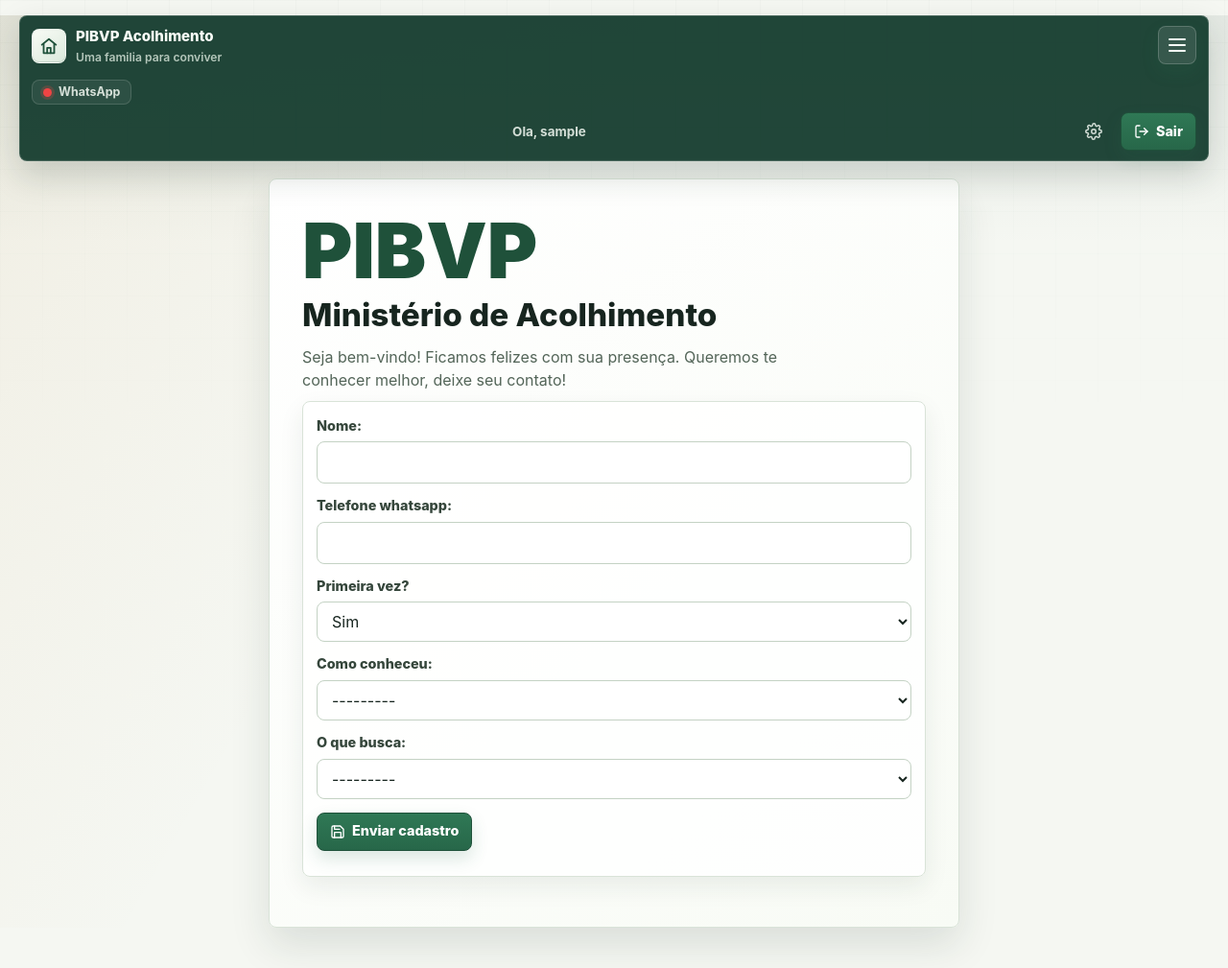
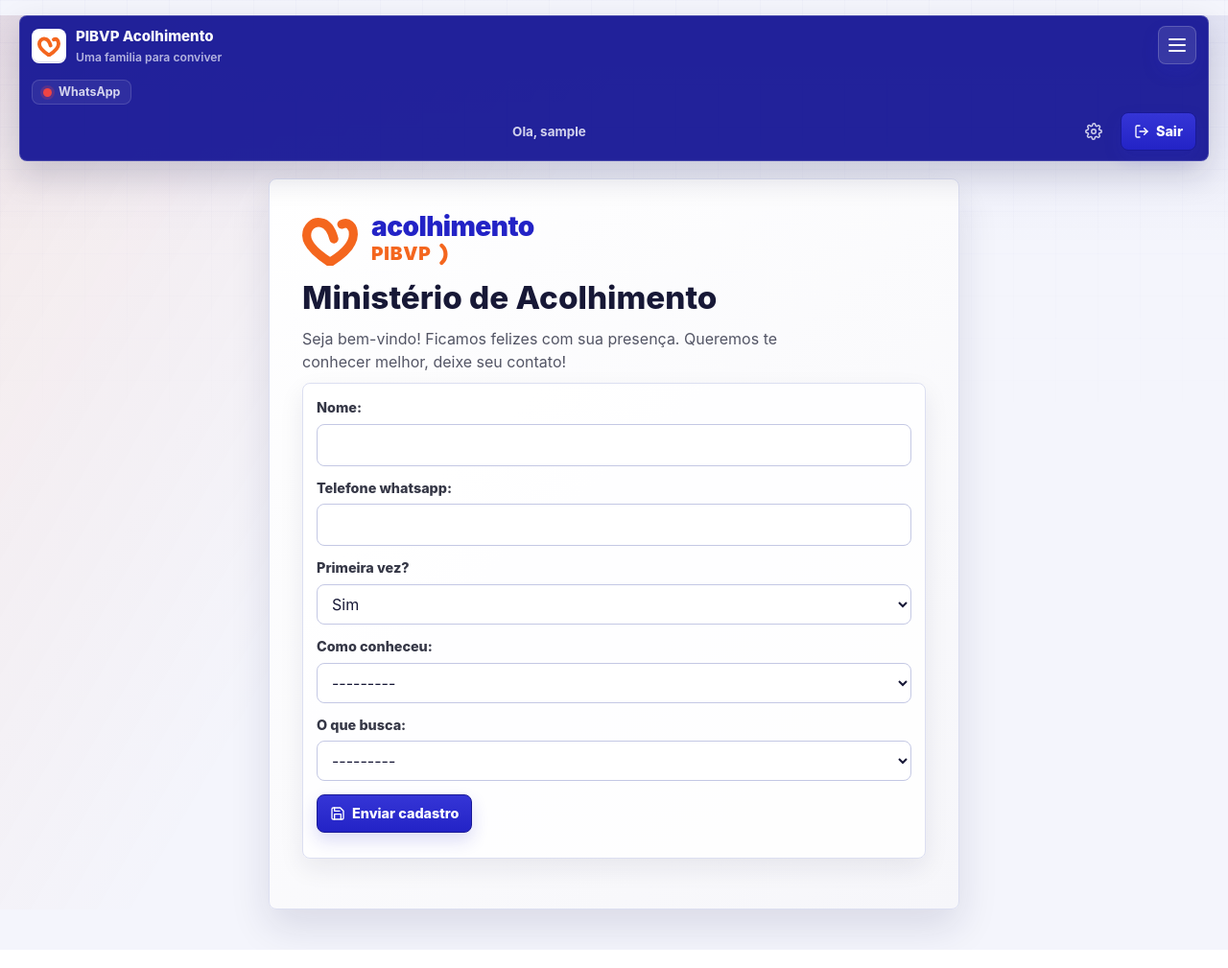
Before and after one commit to simoesjonatas/acolhimento_pibvp, a Django app: page /auto-cadastro/ in a window 1280 px wide. Shown: the whole page at 96% size. Run offline with Django 4.2, Linux system fonts and the light colour scheme; the visitor is signed in with stand-in values (Sample User, id 1); data that the repository does not hold is empty.

Commit message:
feat: update branding and color scheme across templates

```diff
--- a/static/css/base.css
+++ b/static/css/base.css
@@ -1,23 +1,33 @@
 :root {
+    /* Marca Acolhimento PIBVP */
+    --brand-orange: #f4661e;
+    --brand-orange-strong: #d1500d;
+    --brand-orange-ink: #9a3c07;
+    --brand-blue: #2323c6;
+    --brand-blue-deep: #191996;
+
     /* Design tokens */
-    --bg: #f5f7f2;
-    --bg-strong: #183f31;
+    --bg: #f4f5fc;
+    --bg-strong: #191996;
     --surface: #ffffff;
-    --surface-soft: #f8faf6;
-    --surface-tint: #edf4ef;
-    --text: #17251f;
-    --muted: #627267;
-    --line: #d9e3d8;
-    --line-strong: #c4d2c4;
-    --primary: #276749;
-    --primary-strong: #1f513a;
-    --accent: #c18a38;
-    --accent-soft: #fff4df;
+    --surface-soft: #f8f9fe;
+    --surface-tint: #eeeffb;
+    --text: #171836;
+    --muted: #5f6484;
+    --line: #dcdff1;
+    --line-strong: #c4c8e4;
+    --primary: #2323c6;
+    --primary-strong: #191996;
+    --accent: #f4661e;
+    --accent-strong: #d1500d;
+    --accent-ink: #9a3c07;
+    --accent-soft: #fff1e7;
+    --accent-line: #f7b48c;
     --danger: #a33a32;
     --danger-soft: #fff0ef;
     --radius: 8px;
-    --shadow: 0 18px 42px rgba(28, 52, 39, 0.12);
-    --shadow-soft: 0 10px 26px rgba(28, 52, 39, 0.08);
+    --shadow: 0 18px 42px rgba(23, 24, 70, 0.12);
+    --shadow-soft: 0 10px 26px rgba(23, 24, 70, 0.08);
 }
 
 /* Reset & document */
@@ -33,8 +43,8 @@ body {
     margin: 0;
     min-height: 100vh;
     background:
-        linear-gradient(180deg, rgba(24, 63, 49, 0.08) 0, rgba(24, 63, 49, 0) 240px),
-        linear-gradient(120deg, rgba(193, 138, 56, 0.08) 0, rgba(193, 138, 56, 0) 38%),
+        linear-gradient(180deg, rgba(25, 25, 150, 0.08) 0, rgba(25, 25, 150, 0) 240px),
+        linear-gradient(120deg, rgba(244, 102, 30, 0.08) 0, rgba(244, 102, 30, 0) 38%),
         var(--bg);
     color: var(--text);
     font-family: Inter, ui-sans-serif, system-ui, -apple-system, BlinkMacSystemFont, "Segoe UI", sans-serif;
@@ -48,8 +58,8 @@ body::before {
     inset: 0;
     pointer-events: none;
     background-image:
-        linear-gradient(rgba(24, 63, 49, 0.035) 1px, transparent 1px),
-        linear-gradient(90deg, rgba(24, 63, 49, 0.035) 1px, transparent 1px);
+        linear-gradient(rgba(25, 25, 150, 0.035) 1px, transparent 1px),
+        linear-gradient(90deg, rgba(25, 25, 150, 0.035) 1px, transparent 1px);
     background-size: 44px 44px;
     mask-image: linear-gradient(180deg, rgba(0, 0, 0, 0.58), transparent 58%);
     z-index: 0;
@@ -69,8 +79,8 @@ body::before {
     padding: 10px 12px;
     border: 1px solid rgba(255, 255, 255, 0.16);
     border-radius: var(--radius);
-    background: rgba(24, 63, 49, 0.96);
-    box-shadow: 0 14px 34px rgba(20, 44, 33, 0.18);
+    background: rgba(25, 25, 150, 0.96);
+    box-shadow: 0 14px 34px rgba(18, 18, 60, 0.18);
     display: flex;
     align-items: center;
     justify-content: space-between;
@@ -92,7 +102,7 @@ body::before {
     grid-template-columns: 38px minmax(132px, max-content);
     align-items: center;
     gap: 10px;
-    color: #f6fff9;
+    color: #f9f9fc;
     flex: 0 0 auto;
 }
 
@@ -101,27 +111,22 @@ body::before {
     height: 38px;
     border: 1px solid rgba(255, 255, 255, 0.22);
     border-radius: var(--radius);
-    background: linear-gradient(145deg, #f8fbf5 0%, #dbe9dc 100%);
-    color: var(--primary-strong);
+    background: #ffffff;
     display: inline-flex;
     align-items: center;
     justify-content: center;
-    box-shadow: inset 0 -1px 0 rgba(24, 63, 49, 0.12);
+    box-shadow: inset 0 -1px 0 rgba(25, 25, 150, 0.12);
 }
 
-.brand-mark svg {
-    width: 22px;
-    height: 22px;
-    stroke: currentColor;
-    fill: none;
-    stroke-width: 2;
-    stroke-linecap: round;
-    stroke-linejoin: round;
+.brand-mark img {
+    width: 24px;
+    height: auto;
+    display: block;
 }
 
 .brand {
     display: block;
-    color: #fbfff9;
+    color: #fbfbfd;
     font-size: 0.94rem;
     font-weight: 800;
     letter-spacing: 0;
@@ -130,7 +135,7 @@ body::before {
 .brand-sub {
     display: block;
     margin-top: 1px;
-    color: rgba(238, 250, 239, 0.72);
+    color: rgba(238, 239, 252, 0.72);
     font-size: 0.76rem;
     font-weight: 600;
 }
@@ -168,7 +173,7 @@ body::before {
     height: 2px;
     margin: 0 auto;
     border-radius: 999px;
-    background: #f7fff8;
+    background: #fafafc;
     transition: transform 0.15s ease, opacity 0.15s ease;
 }
 
@@ -186,7 +191,7 @@ body::before {
 
 .nav-link,
 .profile-chip {
-    color: rgba(250, 255, 249, 0.82);
+    color: rgba(249, 249, 255, 0.82);
     text-decoration: none;
     padding: 8px 10px;
     border: 1px solid transparent;
@@ -408,7 +413,7 @@ input[type="submit"] {
     min-height: 40px;
     border: 1px solid var(--primary-strong);
     border-radius: var(--radius);
-    background: linear-gradient(180deg, #2f7855 0%, var(--primary) 100%);
+    background: linear-gradient(180deg, #3535d6 0%, var(--primary) 100%);
     color: #ffffff;
     text-decoration: none;
     padding: 9px 13px;
@@ -421,7 +426,7 @@ input[type="submit"] {
     justify-content: center;
     gap: 7px;
     line-height: 1.1;
-    box-shadow: 0 8px 18px rgba(39, 103, 73, 0.16);
+    box-shadow: 0 8px 18px rgba(35, 35, 198, 0.16);
     transition: transform 0.12s ease, box-shadow 0.12s ease, background-color 0.12s ease;
 }
 
@@ -565,7 +570,7 @@ form p {
 label {
     display: block;
     margin-bottom: 6px;
-    color: #35463b;
+    color: #353746;
     font-size: 0.9rem;
     font-weight: 800;
 }
--- a/static/css/pages.css
+++ b/static/css/pages.css
@@ -3495,6 +3495,55 @@ a.kpi-card:hover {
 }
 
 /* Login */
+/* Lockup da marca (coracao + assinatura) */
+.brand-lockup {
+    display: inline-flex;
+    align-items: center;
+    gap: 14px;
+    margin-bottom: 18px;
+}
+
+.brand-lockup-mark {
+    width: 58px;
+    height: auto;
+    display: block;
+    flex: 0 0 auto;
+}
+
+.brand-lockup-words {
+    display: grid;
+    gap: 3px;
+    line-height: 1;
+}
+
+.brand-lockup-name {
+    color: var(--brand-blue);
+    font-size: clamp(1.35rem, 3vw, 1.75rem);
+    font-weight: 900;
+    letter-spacing: -0.02em;
+}
+
+.brand-lockup-org {
+    display: inline-flex;
+    align-items: center;
+    gap: 8px;
+    color: var(--brand-orange);
+    font-size: clamp(0.98rem, 2vw, 1.2rem);
+    font-weight: 900;
+    letter-spacing: 0.04em;
+}
+
+.brand-lockup-arc {
+    width: 0.5em;
+    height: 1.25em;
+    flex: 0 0 auto;
+}
+
+.brand-lockup-centered {
+    justify-content: center;
+    margin-bottom: 6px;
+}
+
 .login-shell {
     width: min(980px, 100%);
     display: grid;
@@ -3593,7 +3642,7 @@ a.kpi-card:hover {
     border: 1px solid var(--line);
     border-radius: var(--radius);
     padding: clamp(20px, 4vw, 34px);
-    background: linear-gradient(140deg, #ffffff 0%, #f8fbf5 100%);
+    background: linear-gradient(140deg, #ffffff 0%, #f6f6fa 100%);
     box-shadow: var(--shadow);
 }
 
@@ -3611,7 +3660,7 @@ a.kpi-card:hover {
 
 .forbidden-text {
     max-width: 56ch;
-    color: #536558;
+    color: #535565;
 }
 
 /* Responsive pages */
--- a/templates/auto_cadastro_form.html
+++ b/templates/auto_cadastro_form.html
@@ -1,11 +1,24 @@
 {% extends 'base.html' %}
+{% load static %}
 
 {% block title %}Ministério de Acolhimento{% endblock %}
 
 {% block content %}
 <section class="forbidden-wrap">
     <div class="forbidden-card">
-        <p class="forbidden-code">PIBVP</p>
+        <div class="brand-lockup brand-lockup-centered">
+            <img class="brand-lockup-mark" src="{% static 'img/logo-marca.svg' %}" alt="" width="66" height="63">
+            <span class="brand-lockup-words">
+                <span class="brand-lockup-name">acolhimento</span>
+                <span class="brand-lockup-org">
+                    PIBVP
+                    <svg class="brand-lockup-arc" viewBox="0 0 16 40" aria-hidden="true">
+                        <path d="M4 5 C13 13 13 27 4 35" fill="none" stroke="currentColor"
+                              stroke-width="7" stroke-linecap="round"/>
+                    </svg>
+                </span>
+            </span>
+        </div>
         <h1>Ministério de Acolhimento</h1>
         <p class="forbidden-text">Seja bem-vindo! Ficamos felizes com sua presença. Queremos te conhecer melhor, deixe seu contato!</p>
 
--- a/templates/base.html
+++ b/templates/base.html
@@ -4,7 +4,7 @@
     {% load static %}
     <meta charset="UTF-8">
     <meta name="viewport" content="width=device-width, initial-scale=1.0">
-    <meta name="theme-color" content="#1f513a">
+    <meta name="theme-color" content="#191996">
     <title>{% block title %}Acolhimento PIBVP{% endblock %}</title>
     <link rel="icon" type="image/svg+xml" href="{% static 'img/site-icon.svg' %}">
     <link rel="stylesheet" href="{% static 'css/base.css' %}">
@@ -13,13 +13,13 @@
         /* Indicador discreto de conexao do WhatsApp no header. */
         .wa-menu-status { display:inline-flex; align-items:center; gap:7px; padding:6px 11px;
             border-radius: var(--radius); border:1px solid rgba(255,255,255,.14);
-            background:rgba(255,255,255,.06); color:rgba(250,255,249,.82);
+            background:rgba(255,255,255,.06); color:rgba(249, 249, 255,.82);
             font-size:.78rem; font-weight:700; line-height:1; text-decoration:none; white-space:nowrap; }
         a.wa-menu-status:hover { background:rgba(255,255,255,.12); color:#fff; }
         .wa-menu-dot { width:9px; height:9px; border-radius:50%; background:#9ca3af; flex:0 0 auto;
             box-shadow:0 0 0 3px rgba(255,255,255,.08); }
         .wa-menu-status.wa-ok   .wa-menu-dot { background:#22c55e; box-shadow:0 0 0 3px rgba(34,197,94,.20); }
-        .wa-menu-status.wa-wait .wa-menu-dot { background:#f59e0b; box-shadow:0 0 0 3px rgba(245,158,11,.20); }
+        .wa-menu-status.wa-wait .wa-menu-dot { background:#e2550e; box-shadow:0 0 0 3px rgba(245,158,11,.20); }
         .wa-menu-status.wa-off  .wa-menu-dot { background:#ef4444; box-shadow:0 0 0 3px rgba(239,68,68,.20); }
         /* Mobile: o header-right vira grid; o badge fica em linha propria, compacto a
            esquerda (justify-self:start impede o esticao) e nao rouba a coluna do perfil. */
@@ -35,7 +35,7 @@
         <div class="header-left">
             <div class="brand-wrap">
                 <span class="brand-mark" aria-hidden="true">
-                    <svg viewBox="0 0 24 24"><path d="M4 10.5 12 4l8 6.5"/><path d="M6 9.5V20h12V9.5"/><path d="M10 20v-6h4v6"/></svg>
+                    <img src="{% static 'img/logo-marca.svg' %}" alt="" width="24" height="23">
                 </span>
                 <span>
                     <strong class="brand">PIBVP Acolhimento</strong>
--- a/templates/configuracao_whatsapp.html
+++ b/templates/configuracao_whatsapp.html
@@ -11,7 +11,7 @@
         .wa-conn-badge.ok   { background:rgba(34,197,94,.15);  color:#15803d; }
         .wa-conn-badge.ok   .dot { background:#22c55e; }
         .wa-conn-badge.wait { background:rgba(245,158,11,.15); color:#b45309; }
-        .wa-conn-badge.wait .dot { background:#f59e0b; }
+        .wa-conn-badge.wait .dot { background:#e2550e; }
         .wa-conn-badge.off  { background:rgba(239,68,68,.15);  color:#b91c1c; }
         .wa-conn-badge.off  .dot { background:#ef4444; }
         .wa-conn-grid { display:grid; grid-template-columns: 320px 1fr; gap:20px; align-items:start; }
--- a/templates/evolution_sandbox.html
+++ b/templates/evolution_sandbox.html
@@ -6,7 +6,7 @@
   <title>Sandbox WhatsApp — Teste de conexao</title>
   <style>
     :root { --bg:#0f172a; --card:#1e293b; --line:#334155; --txt:#e2e8f0; --muted:#94a3b8;
-            --green:#22c55e; --amber:#f59e0b; --red:#ef4444; --blue:#3b82f6; }
+            --green:#22c55e; --amber:#e2550e; --red:#ef4444; --blue:#3b82f6; }
     * { box-sizing: border-box; }
     body { margin:0; background:var(--bg); color:var(--txt);
            font-family: system-ui, -apple-system, Segoe UI, Roboto, sans-serif; line-height:1.5; }
--- a/templates/qrcode_detalhe.html
+++ b/templates/qrcode_detalhe.html
@@ -102,8 +102,8 @@
 
 <style>
     .qr-detail-layout { display:grid; grid-template-columns:300px 1fr; gap:18px; align-items:start; }
-    .qr-canvas-card { background:#fff; border:1px solid #e4ece0; border-radius:var(--radius); padding:18px; position:sticky; top:18px; }
-    .qr-canvas { background:#fff; border:1px solid #e4ece0; border-radius:var(--radius); padding:14px; }
+    .qr-canvas-card { background:#fff; border:1px solid #e0e1ec; border-radius:var(--radius); padding:18px; position:sticky; top:18px; }
+    .qr-canvas { background:#fff; border:1px solid #e0e1ec; border-radius:var(--radius); padding:14px; }
     .qr-canvas svg { display:block; width:100%; height:auto; }
     .qr-canvas svg path { fill:#111; }
     .qr-canvas-actions { display:flex; flex-direction:column; gap:8px; margin-top:14px; }
--- a/templates/qrcode_form.html
+++ b/templates/qrcode_form.html
@@ -61,10 +61,10 @@
 </section>
 
 <style>
-    .field-hint { display:block; margin-top:6px; color:#64756a; font-size:.82rem; }
+    .field-hint { display:block; margin-top:6px; color:#646675; font-size:.82rem; }
     .form-card .permission-toggle { display:flex; gap:12px; align-items:flex-start; margin:4px 0 8px; }
     .form-card .permission-toggle input[type="checkbox"] { width:auto; margin-top:3px; }
     .form-card .permission-toggle span strong { display:block; }
-    .form-card .permission-toggle span small { color:#64756a; }
+    .form-card .permission-toggle span small { color:#646675; }
 </style>
 {% endblock %}
--- a/templates/qrcode_imprimir.html
+++ b/templates/qrcode_imprimir.html
@@ -6,7 +6,7 @@
     <title>Imprimir QR Code - {{ qrcode.nome }}</title>
     <style>
         * { box-sizing: border-box; }
-        html, body { margin: 0; padding: 0; background: #f4f5f2; color: #111; font-family: system-ui, -apple-system, "Segoe UI", Roboto, sans-serif; }
+        html, body { margin: 0; padding: 0; background: #f4f5fc; color: #111; font-family: system-ui, -apple-system, "Segoe UI", Roboto, sans-serif; }
         .folha { max-width: 520px; margin: 0 auto; padding: 32px 24px; text-align: center; }
         .folha h1 { font-size: 1.5rem; margin: 0 0 4px; }
         .folha .sub { color: #555; margin: 0 0 22px; }
@@ -17,10 +17,10 @@
         .toolbar { margin-top: 26px; display: flex; gap: 10px; justify-content: center; }
         .toolbar button, .toolbar a {
             display: inline-flex; align-items: center; gap: 8px; padding: 10px 18px;
-            border-radius: 10px; border: 1px solid #276749; background: #276749; color: #fff;
+            border-radius: 10px; border: 1px solid #2323c6; background: #2323c6; color: #fff;
             font: inherit; font-weight: 600; cursor: pointer; text-decoration: none;
         }
-        .toolbar a.secundario { background: #fff; color: #276749; }
+        .toolbar a.secundario { background: #fff; color: #2323c6; }
         @media print {
             html, body { background: #fff; }
             .toolbar { display: none; }
```
Also changed, not shown: other parts of static/css/base.css (+21 -21 lines), other parts of static/css/pages.css (+141 -141 lines), templates/500.html (+8 -8 lines), templates/login.html (+14 -1 lines), static/img/logo-marca.svg (added), static/img/site-icon.svg.
